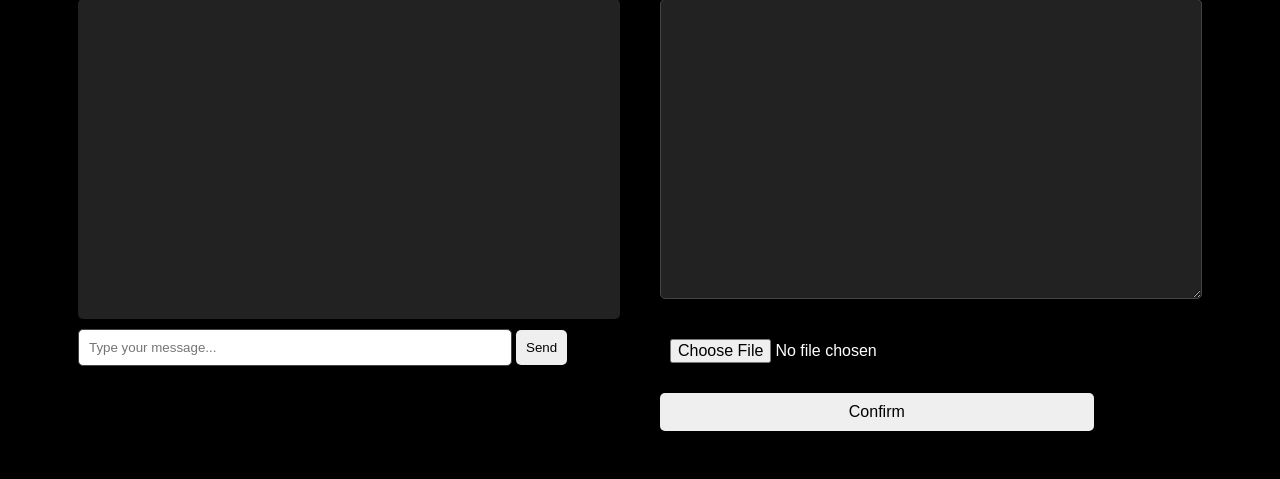
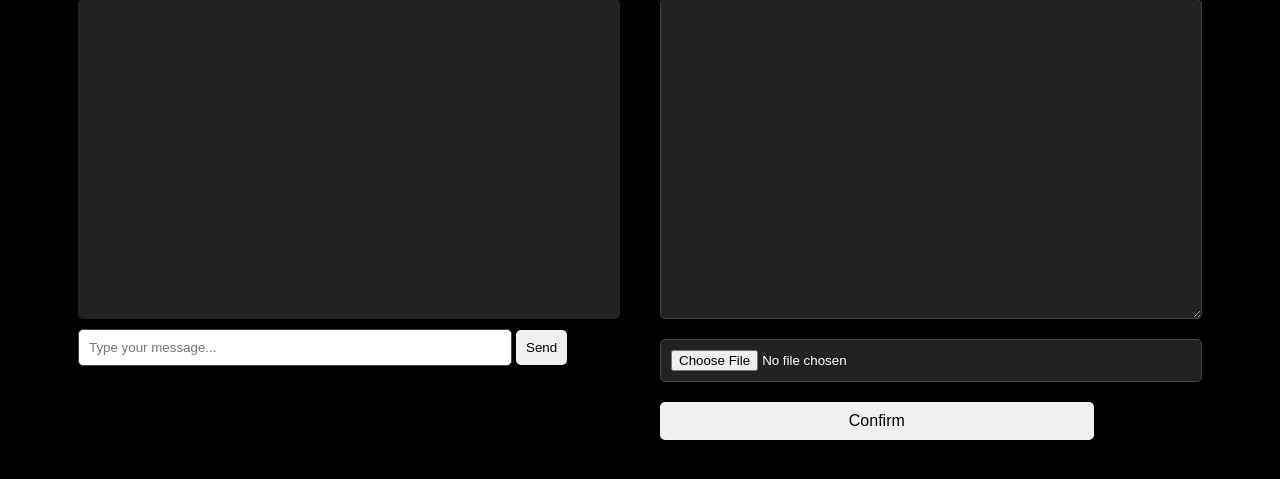
Before and after one commit to FEUP-MEIC-DS-2024-25/T04_G04, a Flask app: page / in a window 1280 px wide. Shown: the part 238-717 px from the top of the page. Run offline with Flask 3, Linux system fonts and the light colour scheme; some libraries are stand-ins or nearby versions.

Commit message:
small change in interface

```diff
--- a/flask_app/templates/index.html
+++ b/flask_app/templates/index.html
@@ -24,18 +24,13 @@
         text-align: center;
       }
 
-      #file, #confirm, #download {
+      #confirm, #download {
         width: 80%;
         padding: 10px;
-        margin: 10px 0;
         border: none;
         border-radius: 5px;
         font-size: 16px;
         cursor: pointer;
-      }
-
-      #download{
-        margin-left: 65px;
       }
 
       #confirm:hover, #download:hover {
@@ -49,7 +44,7 @@
 
       textarea {
         width: 100%;
-        height: 300px;
+        height: 320px;
         background: #222;
         color: #fff;
         border: 1px solid #444;
@@ -81,6 +76,31 @@
         color: #ffffff;
       }
 
+      input[type="file"] {
+        width: 100%;
+        padding: 10px;
+        background: #222;
+        color: white;
+        border: 1px solid #444;
+        border-radius: 5px;
+        cursor: pointer;
+      }
+
+      input[type="file"]:hover {
+        background: #333;
+      }
+
+      input[type="file"]:active {
+        background: #555;
+      }
+
+      #form {
+        display: flex;
+        flex-direction: column; /* Arrange elements vertically */
+        gap: 10px; /* Add spacing between elements */
+        align-items: flex-start;
+      }
+
     </style>
     <script src="https://cdn.jsdelivr.net/npm/showdown/dist/showdown.min.js"></script>
     <script>
@@ -100,6 +120,7 @@
 
         // Update textarea
         document.getElementById('output').value = outputMarkdown;
+        document.getElementById('confirm').setAttribute('class', 'invisible');
         document.getElementById('download').setAttribute('class', 'button');
       }
 
@@ -154,9 +175,9 @@
         <h2>File Preview</h2>
         <textarea id="output" readonly></textarea>
         <div style="margin-top: 20px;">
-          <form onsubmit="uploadFile(event)">
-            <input type="file" id="file" name="file" />
-            <button type="submit" id="confirm">Confirm</button>
+          <form id="form" onsubmit="uploadFile(event)">
+            <input type="file" id="file" name="file" style="margin-bottom: 10px; padding: 10px; background: #222; color: white; border: 1px solid #444; border-radius: 5px; cursor: pointer;">
+            <button type="submit" class="button" id="confirm">Confirm</button>
           </form>
           <button id="download" class="invisible button" onclick="window.location.href='/download'">Download File</button>
         </div>
```
